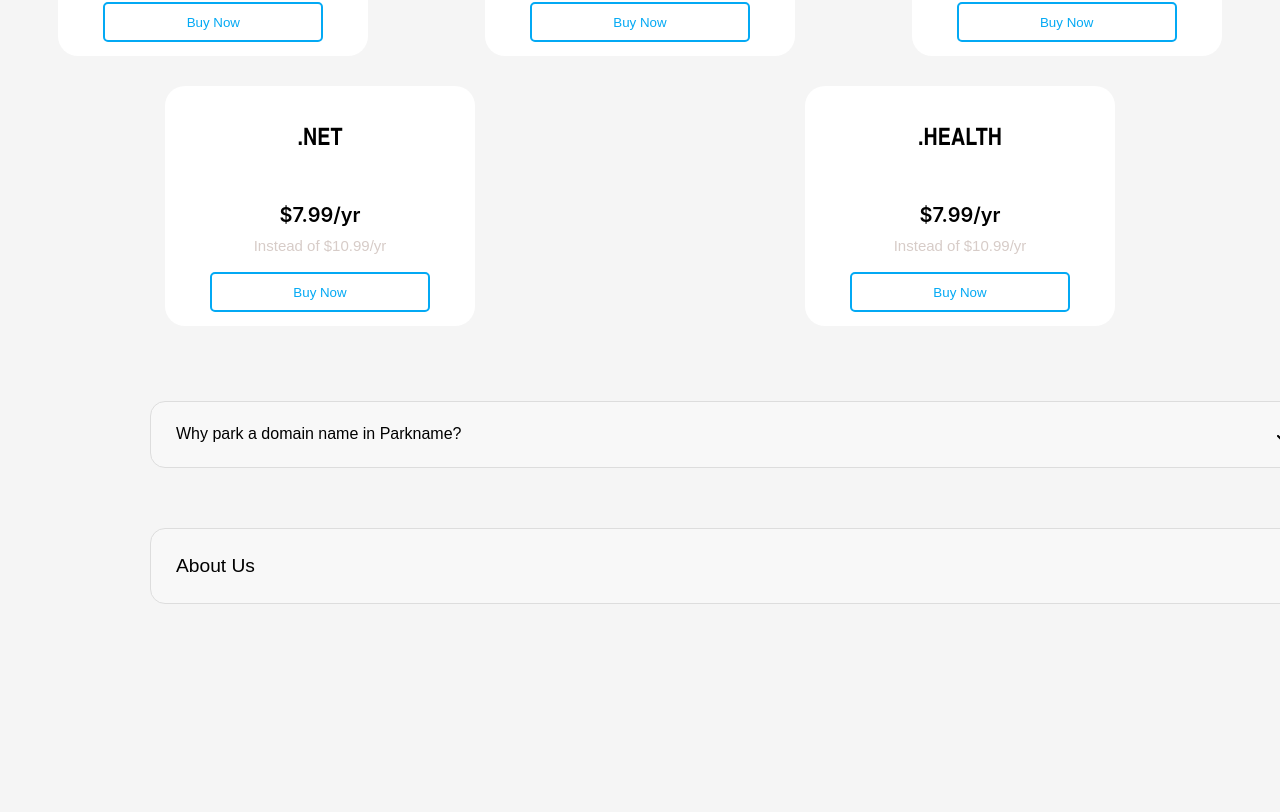
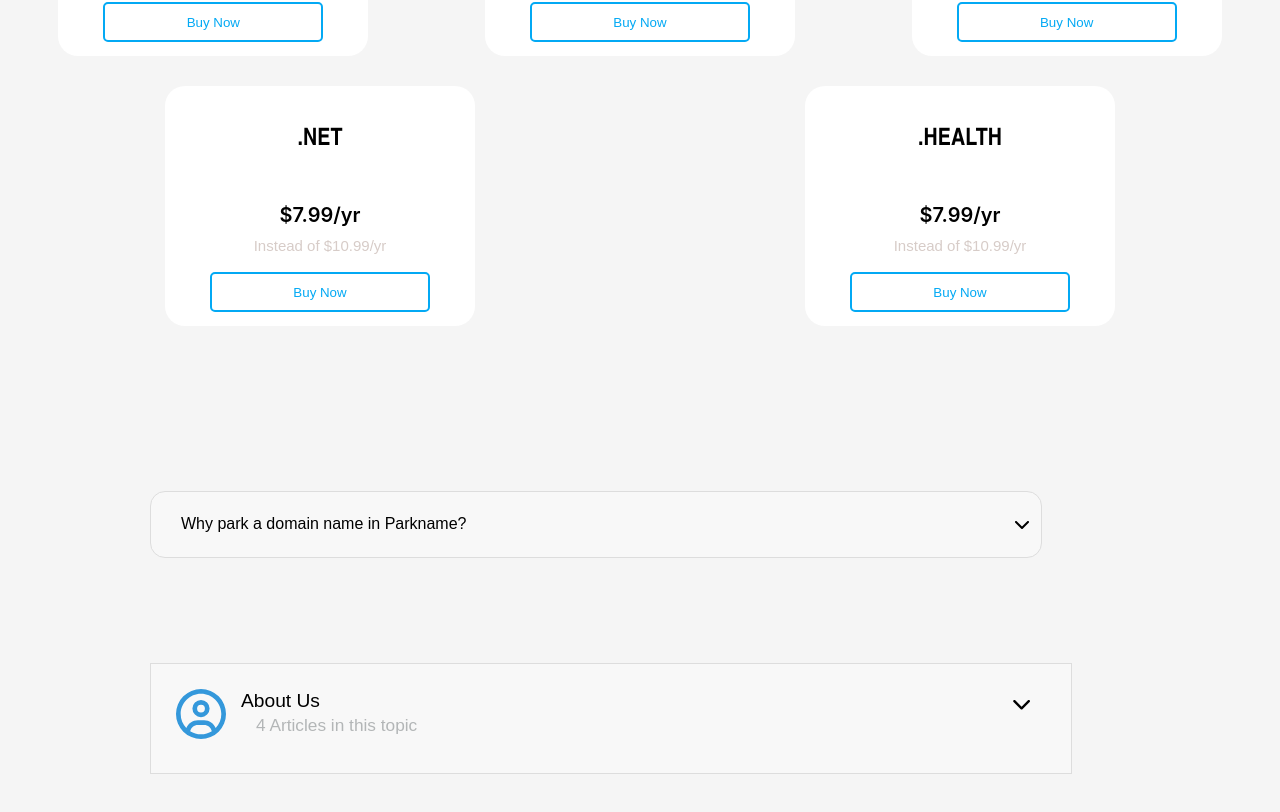
Before and after one commit to ElonitaKrasniqi1/Task_2, a React (Create React App) app: page / in a window 1280 px wide. Shown: the part 539-1351 px from the top of the page. Before the commit the page ends 1163 px from the top, so only its background shows below. Built offline with nearby package versions, Linux system fonts and the light colour scheme.

Commit message:
Finishing!

```diff
--- a/package.json
+++ b/package.json
@@ -5,6 +5,7 @@
   "dependencies": {
     "@fortawesome/fontawesome-free": "^6.5.1",
     "@fortawesome/fontawesome-free-solid": "^5.0.13",
+    "@fortawesome/fontawesome-svg-core": "^6.5.1",
     "@fortawesome/free-regular-svg-icons": "^6.5.1",
     "@fortawesome/free-solid-svg-icons": "^6.5.1",
     "@fortawesome/react-fontawesome": "^0.2.0",
--- a/src/ParkInfo.css
+++ b/src/ParkInfo.css
@@ -1,3 +1,4 @@
+
 .park-info-container {
     margin-top: 60px;
     margin-left: 150px;
@@ -46,6 +47,7 @@
     top: 5px;
     left: 68.75rem;
   }
+
 @media screen and (max-width: 714px) {
     .park-info-container {
       width: 92%;
@@ -58,9 +60,11 @@
       margin-left: 0;
     }
 
-    .chevron-icon {
-      left: 95%;
-    }
+    .chevron-iconn {
+        position: absolute;
+        top: 1px;
+        left: 95%;
+      }
 
     .line {
       margin: 10px 0;
@@ -74,16 +78,18 @@
   }
 
 
-  @media screen and (min-width: 715px) and (max-width: 1024px) {
+  @media screen and (min-width: 714px) and (max-width: 1024px) {
     .park-info-container {
       width: 90%;
       margin: 20px;
       padding: 20px;
     }
 
-    .chevron-icon {
-      left: 95%;
-    }
+    .chevron-iconn {
+        position: absolute;
+        top: 1px;
+        left: 95%;
+      }
 
     .line {
       margin: 10px 0;
@@ -97,16 +103,18 @@
   }
 
 
-  @media screen and (min-width: 1025px) and (max-width: 1200px) {
+  @media screen and (min-width: 1025px) and (max-width: 1200px){
     .park-info-container {
       width: 90%;
-      margin: 40px auto;
+      margin: 10px auto;
       padding: 30px;
     }
 
-    .chevron-icon {
-      left: 95%;
-    }
+    .chevron-iconn {
+        position: absolute;
+        top: 1px;
+        left: 99%;
+      }
 
     .line {
       margin: 15px 0;
@@ -118,3 +126,41 @@
       margin-right: 30px;
     }
   }
+
+  @media screen and (min-width: 1201px) {
+    .park-info-container {
+      width: 68%;
+      margin: 150px;
+      padding: 10px;
+      position: relative;
+    }
+
+    .park-info-title {
+      margin-left: 0;
+    }
+
+    .chevron-iconn {
+        position: absolute;
+        top: 1px;
+        left: 98%;
+      }
+
+    .line {
+      margin: 10px 0;
+    }
+
+    .park-info-text {
+      margin-top: 15px;
+      margin-left: 40px;
+      margin-right: 10px;
+    }
+    .park-info-title {
+        cursor: pointer;
+        color: black;
+        font-size: 1em;
+        font-weight: 400;
+        font-family: Arial, Helvetica, sans-serif;
+        margin-left: 20px;
+        position: relative;
+      }
+  }
--- a/src/TrainHookComponent.css
+++ b/src/TrainHookComponent.css
@@ -1,17 +1,26 @@
-
-
 .custom-accordion-container {
-    margin-top: 20px;
-    margin-left: 150px;
-    margin-right: 20px;
-    margin-bottom: 20px;
-    padding: 10px;
+    padding: 25px;
     border: 1px solid #ddd;
-    border-radius: 15px;
     background-color: #f8f8f8;
     width: 72rem;
     transition: height 0.3s ease;
-    position: relative;
+  }
+  .user-icon{
+    display: flex;
+    flex-direction: row;
+    width: 50px;
+    height: 50px;
+    position: absolute;
+    color: #3498DB ;
+  }
+  .article-topic {
+    font-size: 0.9em;
+    color: #B3B6B7;
+    display: flex;
+    position: absolute;
+    padding-top: 80px;
+    padding-bottom: 30px;
+    margin-left: 15px;
   }
 
   .question-container {
@@ -23,8 +32,8 @@
     font-size: 1.2em;
     font-weight: 400;
     font-family: Arial, Helvetica, sans-serif;
-    margin-left: 15px;
-    padding: 15px 0 15px 0;
+    margin-left: 65px;
+    padding: 0 0 35px 0;
     position: relative;
   }
 
@@ -34,37 +43,100 @@
   }
 
   .answer-container {
-    margin-top: 20px;
-    margin-left: 20px;
+    margin-top: 10px;
+    margin-left: 10px;
     margin-right: 20px;
+    width: 94%;
     color: black;
-    font-size: 1em;
+    font-size: 1.1em;
     font-weight: 400;
     font-family: Arial, Helvetica, sans-serif
   }
 
   .sub-question-container {
-display: flex;
+    position: relative;
     align-items: center;
     justify-content: space-between;
     cursor: pointer;
     color: black;
     font-size: 1em;
-    margin-top: 30px;
-    margin-left: 20px;
+    margin-top: 15px;
+    margin-left: 10px;
     font-weight: 400;
     font-family:Arial, Helvetica, sans-serif
 
   }
 
   .chevron-sub-icon {
+    position: relative;
+    margin-left: 65.75rem;
+    margin-bottom: 10px;
+    display: flex;
+    transform: translateY(-50%);
+    transition: right 0.3s ease;
+}
+
+  .sub-answer-container {
+    padding-top: 10px;
+    padding-right: 20px;
     margin-left: 10px;
+    color: black;
+    font-size: 0.8em;
+    position: relative;
+    display: flex;
+    width: 90%;
   }
 
+  .line {
+    border:1px;
+    border-color: #ddd;
+    margin: 10px 5px 25px 5px;
+  }
 
-  .sub-answer-container {
-    margin-top: 10px;
-    margin-left: 60px;
-    color: black;
-    font-size: 0.9em;
+@media screen and (min-width: 215px) and (max-width: 714px) {
+    .custom-accordion-container {
+      width: 87%;
+      margin-left: 10px;
+      margin-right: 10px;
+      margin-bottom: 30px;
+    }
+
+    .chevron-sub-icon {
+      margin-left: 99%;
+    }
+
   }
+
+  @media screen and (min-width: 714px) and (max-width: 1024px) {
+    .custom-accordion-container {
+      width: 90%;
+      margin-left: 20px;
+      margin-right: 30px;
+      margin-bottom: 30px;
+    }
+
+    .chevron-sub-icon {
+      margin-left: 99%;
+    }
+  }
+  @media screen and (min-width: 1024px) and (max-width: 1200px) {
+    .custom-accordion-container {
+      width: 90%;
+      margin: 10px auto 30px 25px;
+    }
+
+    .chevron-sub-icon {
+      margin-left: 99%;
+    }
+  }
+  @media screen and (min-width: 1201px) {
+    .custom-accordion-container {
+      width: 68%;
+      margin: -45px 150px 50px 150px;
+      position: relative;
+    }
+
+    .chevron-sub-icon {
+      margin-left: 99%;
+    }
+  }
--- a/src/TrainHookComponent.js
+++ b/src/TrainHookComponent.js
@@ -1,6 +1,7 @@
 import React, { useState } from 'react';
 import { FontAwesomeIcon } from '@fortawesome/react-fontawesome';
-import { faChevronDown, faChevronUp, faChevronRight } from '@fortawesome/free-solid-svg-icons';
+import { faChevronDown, faChevronUp, faChevronRight, } from '@fortawesome/free-solid-svg-icons';
+import {faCircleUser} from '@fortawesome/free-regular-svg-icons';
 import './TrainHookComponent.css';
 
 function TrainHookComponent() {
@@ -12,24 +13,27 @@ function TrainHookComponent() {
   };
 
   const handleToggleSubQuestion = (index) => {
-    const updatedSubQuestions = [...subQuestions];
-    updatedSubQuestions[index] = !updatedSubQuestions[index];
-    setSubQuestions(updatedSubQuestions);
+    setSubQuestions((prevSubQuestions) => {
+      const updatedSubQuestions = [...prevSubQuestions];
+      updatedSubQuestions[index] = !updatedSubQuestions[index];
+      return updatedSubQuestions;
+    });
   };
 
   const icon = showInfo ? faChevronUp : faChevronDown;
 
   return (
-    <div className="custom-accordion-container">
+    <div className={'custom-accordion-container'}>
+        <FontAwesomeIcon icon={faCircleUser} className='user-icon' />
       <div className="question-container" onClick={handleToggleInfo}>
-      <FontAwesomeIcon icon={["far", "circle", "user"]} className="user-icon" />
         <span>About Us</span>
+        <span className="article-topic">4 Articles in this topic</span>
         <FontAwesomeIcon icon={icon} className="chevron-icon" />
       </div>
       {showInfo && (
         <div className="answer-container">
           {[
-            { question: 'How does Parkname seperate itself from other domain name parking companies?', answer: 'Your domains are a valuable online property. As in any investment, you want the most efficient,easy way to make sure your property is going to be profitable. Do you own more than 1,000 domains? As a profesional domainer, you will find everything you need through Parkname to generate maximum profits from your domain portfolio.' },
+            { question: 'How does Parkname separate itself from other domain name parking companies?', answer: 'Your domains are a valuable online property. As in any investment, you want the most efficient, easy way to make sure your property is going to be profitable. Do you own more than 1,000 domains? As a professional domainer, you will find everything you need through Parkname to generate maximum profits from your domain portfolio.' },
             { question: 'Is Parkname Parking actually free?', answer: 'No, Parkname Parking is not actually free. People have to pay for it.' },
             { question: 'What you do?', answer: 'Securing common misspellings of your primary domain name. Registering your primary domain using other Top-Level Domains (TLDs).  ' },
             { question: 'When was Parkname first founded?', answer: 'March, 2011.' },
@@ -37,10 +41,10 @@ function TrainHookComponent() {
             <div key={index}>
               <div className="sub-question-container" onClick={() => handleToggleSubQuestion(index)}>
                 <span>{item.question}</span>
-                {subQuestions[index] && <p>{item.answer}</p>}
                 <FontAwesomeIcon icon={subQuestions[index] ? faChevronUp : faChevronRight} className="chevron-sub-icon" />
               </div>
-              {index < 3 && <div className="line"></div>}
+              {subQuestions[index] && <p>{item.answer}</p>}
+              {index < 3 && <hr className="line" />}
             </div>
           ))}
         </div>
```
Also changed, not shown: 2 other files (tests, documents, lock files or other folders).
